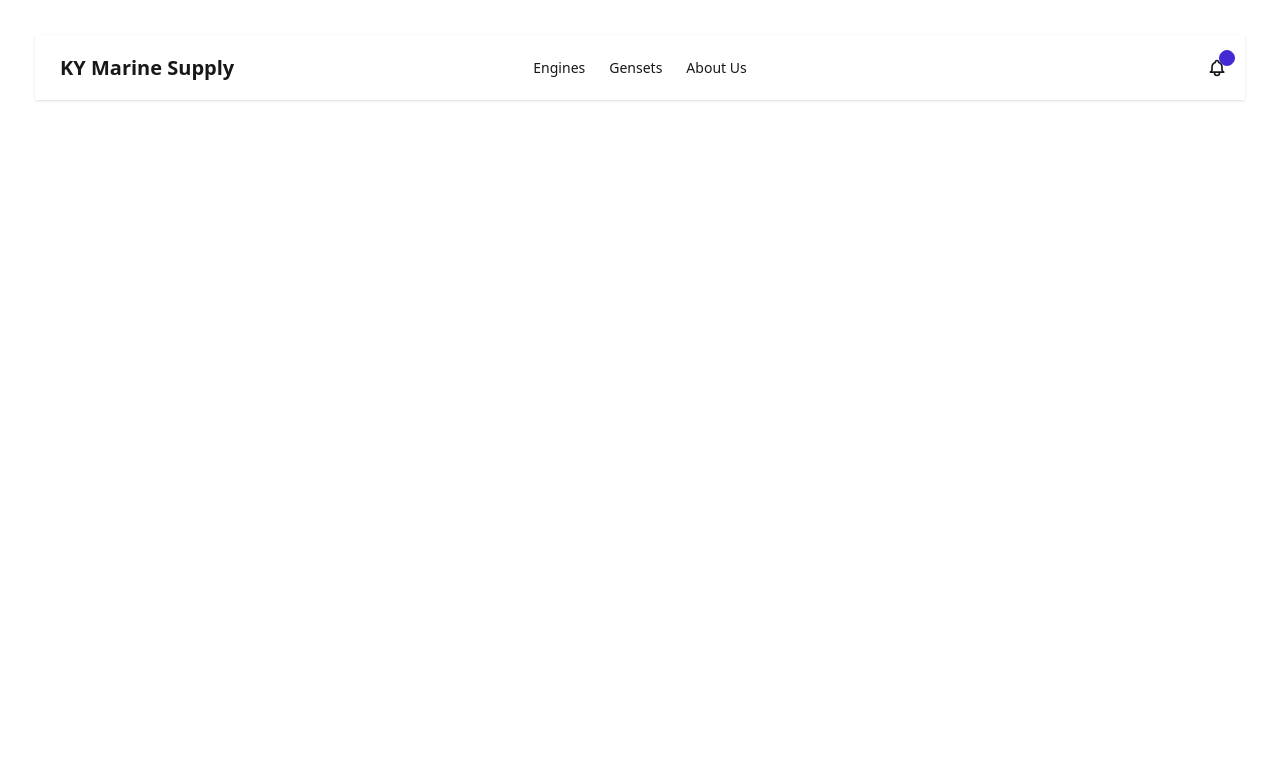
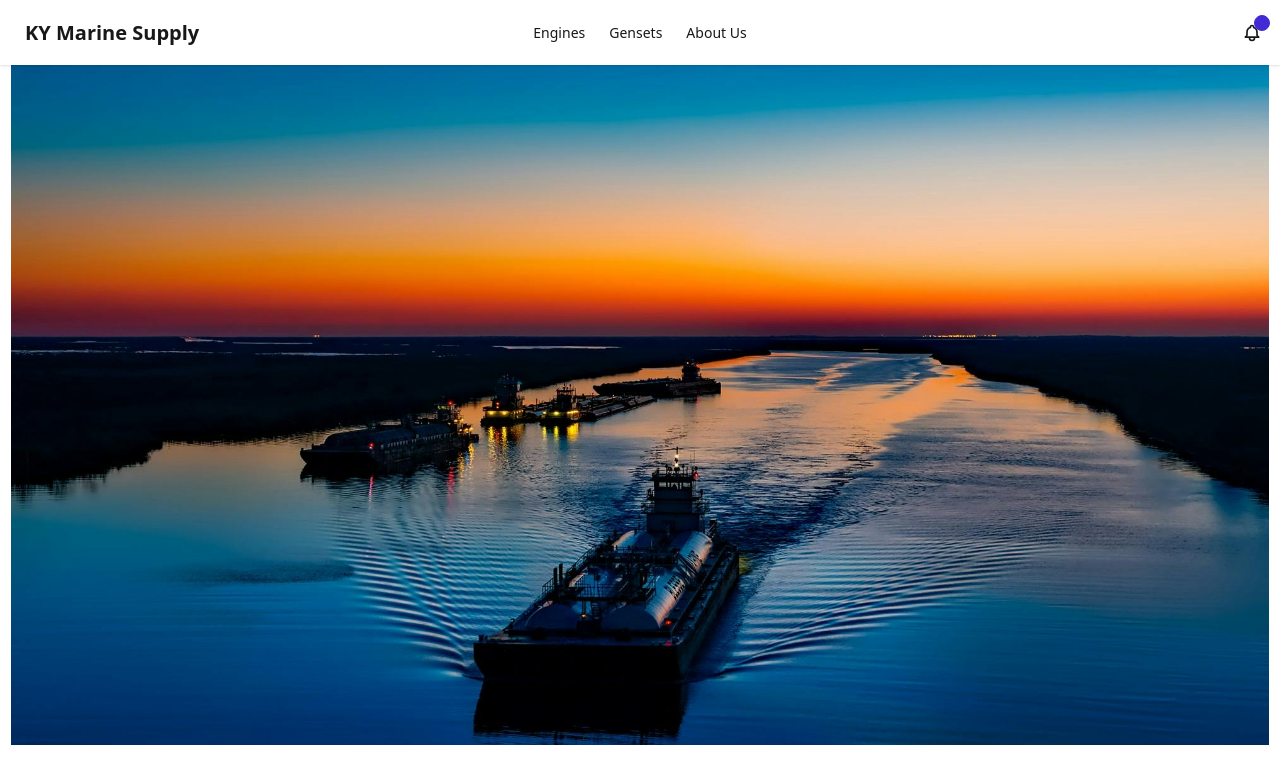
Before and after one commit to kycodee/KysMarineSupply, a Next.js app in the folder marine-supply-frontend/: page / in a window 1280 px wide. Shown: the top 784 px of the page. Built offline with nearby package versions, Linux system fonts and the light colour scheme.

Commit message:
Added background image to homepage

```diff
--- a/marine-supply-frontend/app/globals.css
+++ b/marine-supply-frontend/app/globals.css
@@ -20,5 +20,4 @@
 }
 
 body {
-  padding: 35px;
 }
--- /dev/null
+++ b/marine-supply-frontend/app/homePhoto.tsx
@@ -0,0 +1,10 @@
+import React from 'react'
+
+function HomePhoto(){
+  return (
+    <div className="bg-[url('./pexels-pixabay-164037.jpg')]" style={{height: '85vh', width: '100%', backgroundPosition: 'center',
+    backgroundSize: 'contain', backgroundRepeat: 'no-repeat'}}></div>
+  )
+}
+
+export default HomePhoto
--- a/marine-supply-frontend/app/page.tsx
+++ b/marine-supply-frontend/app/page.tsx
@@ -1,10 +1,12 @@
 import Image from "next/image";
 import Navbar from "./navbar";
+import HomePhoto from "./homePhoto";
 
 export default function Home() {
   return (
     <>
       <Navbar />
+      <HomePhoto />
     </>
   );
 }
```
Also changed, not shown: marine-supply-frontend/app/pexels-pixabay-164037.jpg (added).
